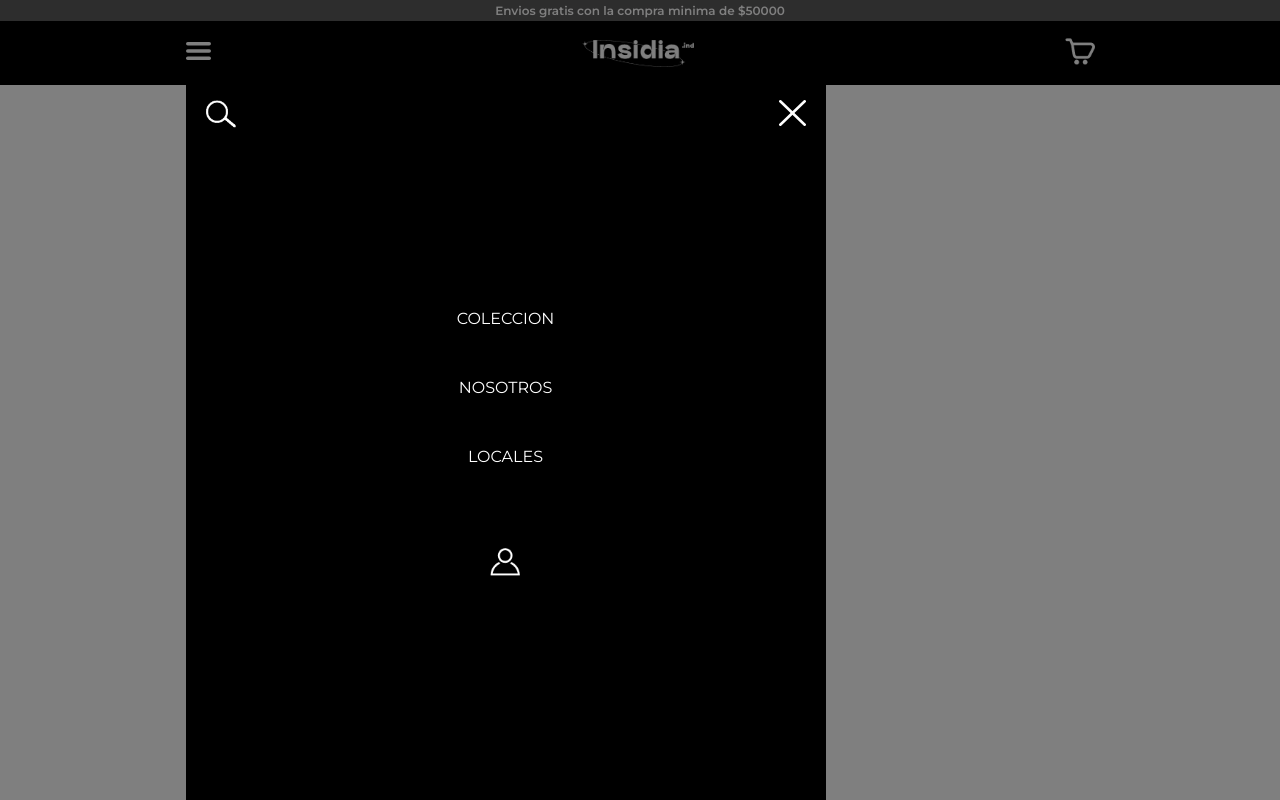
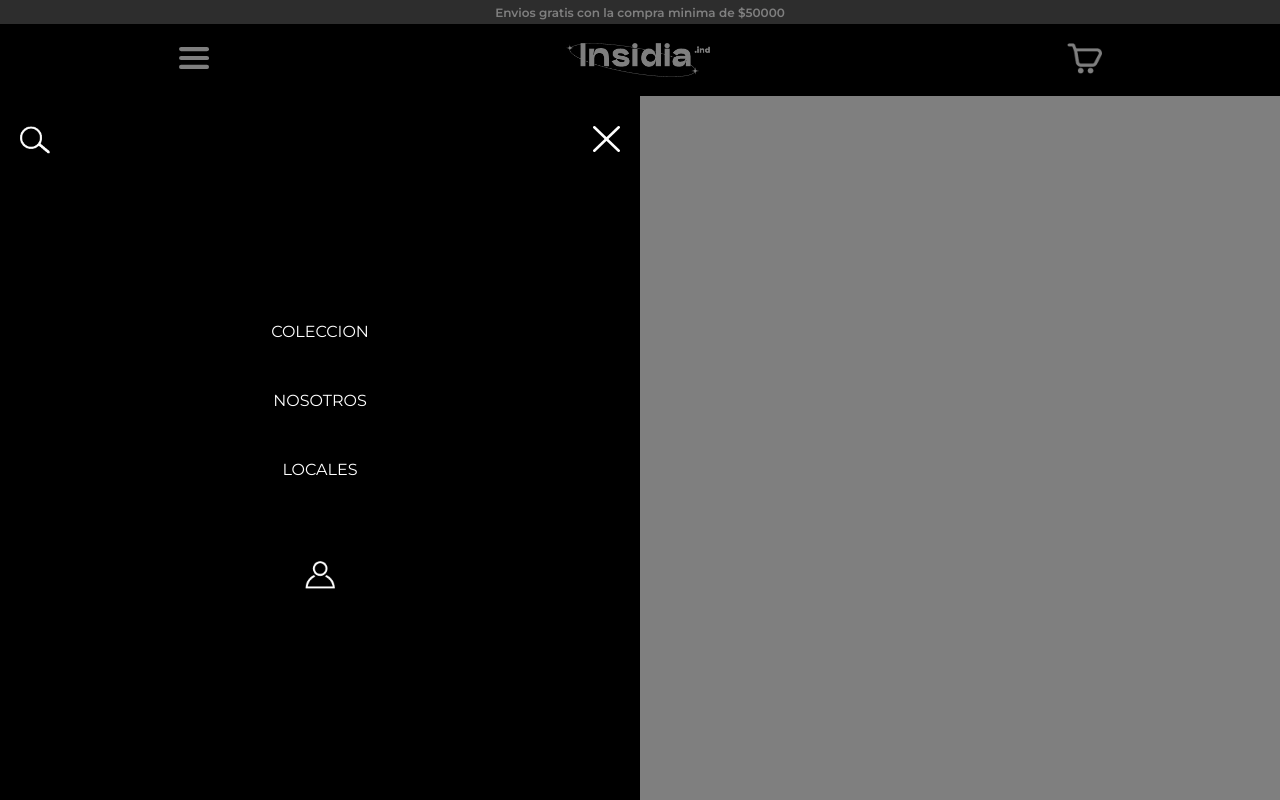
Before and after one commit to NahuelEscudero/insidia.github.io, a website: page index.html in a window 1280 px wide. Both pictures are taken after a click on the button 198 px from the left and 52 px from the top of the page. Drawn offline with Linux system fonts and the light colour scheme.

Commit message:
Arreglo barra burger menu

```diff
--- a/js/main.js
+++ b/js/main.js
@@ -3,7 +3,7 @@ const navBar = document.querySelector("#navBar");
 const cerrarBurger = document.querySelector("#burger-menu__cerrar");
 
 buttonBurger.addEventListener("click", () => {
-    navBar.classList.add("visible");
+    navBar.classList.toggle("visible");
 });
 
 cerrarBurger.addEventListener("click", () => {
--- a/scss/style.scss
+++ b/scss/style.scss
@@ -62,12 +62,15 @@ body.principal-cont {
     grid-template-rows: auto auto;
 }
 
+//Estilos del HEADER
+
 header.header-style {
     display: flex;
     flex-direction: column;
     width: 100%;
-    height: 85px;
+    height: 6rem;
     background-color: $color-primary;
+    //SPAN
     span.span-principal {
         display: flex;
         justify-content: center;
@@ -78,23 +81,21 @@ header.header-style {
         font-weight: $font-widht-semibold;
         height: 25%;
     }
+    // NAV (MENU HAMBURGESA, LOGO Y CARRITO)
     div.nav-style {
         display: flex;
         align-items: center;
         flex-direction: row;
         height: 75%;
         justify-content: space-around;
-        // width: 100%;
-
         div.burger-menu {
             text-align: center;
-            // width: 30%;
             button.burger-menu-button {
                 background-color: transparent;
                 cursor: pointer;
                 border: none;
                 img {
-                    width: 25px;
+                    width: 30px;
                 }
             }
             nav.nav-bar {
@@ -102,8 +103,9 @@ header.header-style {
                 align-items: center;
                 opacity: 0;
                 visibility: hidden;
-                top: 70px;
+                top: 6rem;
                 bottom: 0;
+                left: 0;
                 width: 50%;
                 justify-content: center;
                 position: absolute;
@@ -165,16 +167,16 @@ header.header-style {
             }
         }
         div.logo-style {
-            // width: 100%;
             display: flex;
             justify-content: center;
+            width: 9rem;
             a.logo-style-link {
                 display: flex;
                 height: 100%;
                 align-items: center;
                 img.logo-style-link__img {
                     text-align: center;
-                    max-width: 7rem;
+                    max-width: 9rem;
                 }
             }
         }
@@ -191,7 +193,7 @@ header.header-style {
                 border: none;
                 cursor: pointer;
                 img.carrito-button__img {
-                    width: 30px;
+                    width: 35px;
                 }
             }
         }
```
Also changed, not shown: css/style.css, 1 other file.
